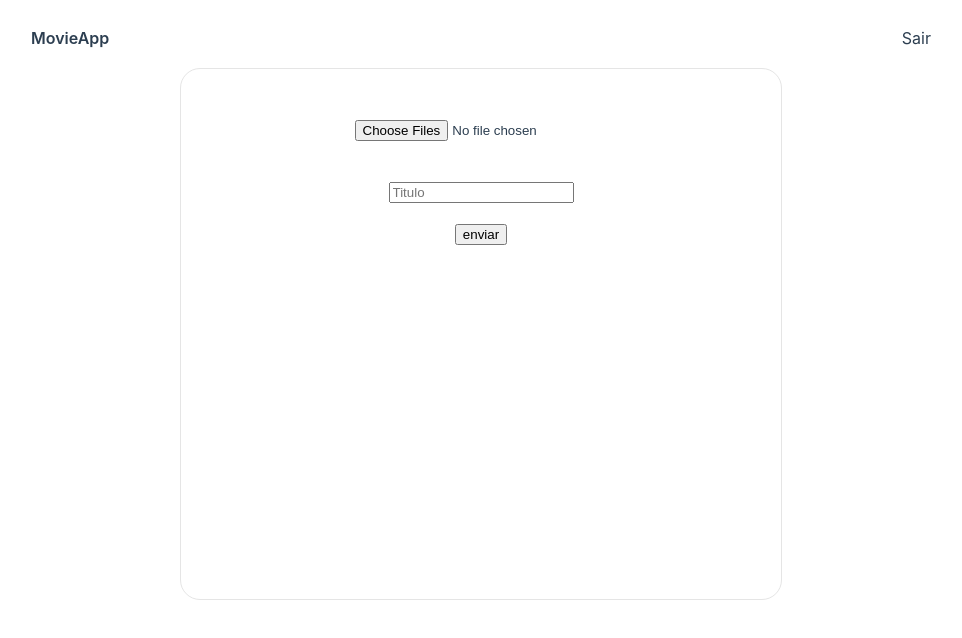
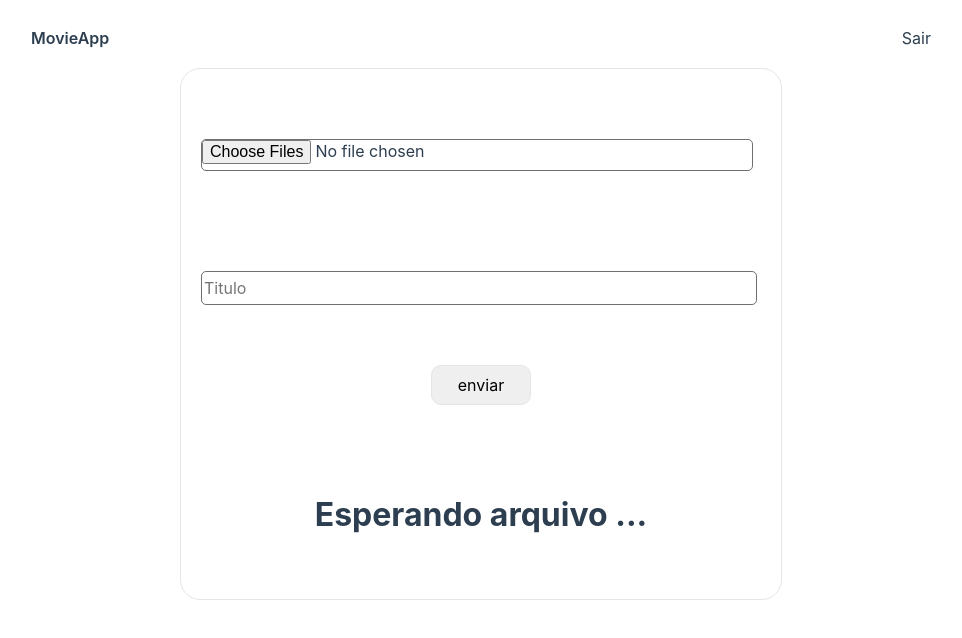
Before and after one commit to dorneles357/app-movie, a Vue app: page /upload in a window 1280 px wide. Shown: the top 638 px of the page, without its empty margins (159-1121 px from the left). Built offline with nearby package versions, Linux system fonts and the light colour scheme.

Commit message:
🎨 ajuste no layout

```diff
--- a/src/components/inputs/UploadInput.vue
+++ b/src/components/inputs/UploadInput.vue
@@ -1,18 +1,19 @@
 <template>
     <form id="box-upload" enctype="multipart/form-data">
-        <form >
+        <form class="input" >
             <br>
             <input type="file"  multiple ref="files" @change.capture.prevent="submitEvent">
             <br>
             <br>
         </form>
-        <form @submit.stop.prevent="submit">
+        <form @submit.stop.prevent="submit" class="input">
             <br>
-            <input type="text" placeholder="Titulo" name="name" id="name" v-model="name" >
+            <input type="text" placeholder="Titulo" name="name" id="name" v-model="name">
             <br>
             <br>
-            <button type="submit">enviar</button>
+            <button type="submit" id="btn">enviar</button>
         </form>
+        <h1 id="msg">Esperando arquivo ...</h1>
     </form>
 
 </template>
@@ -30,16 +31,21 @@ export default {
     methods:{
             submitEvent(event){
                 this.arquive = event.target.files[0];
-                console.log(this.arquive)
             },
             submit(){
               let form  = new FormData();
                 form.append('file', this.arquive);
                 form.append('name', this.name);
 
-                console.log(this.arquive)
-             Movie.store(form).then(res =>{
-                    console.log(res);
+
+                Movie.store(form).then(res =>{
+                    if(res.data && res.data.message === "created"){
+                        document.getElementById('msg').innerHTML = "Ok"
+                    }else{
+                        document.getElementById('msg').innerHTML = "Campo inválido, confira as informações"
+                    }
+
+                    setTimeout(()=>{document.getElementById('msg').innerHTML = "Esperando arquivo ..."}, 3000)
                 })
 
             }
@@ -56,6 +62,35 @@ export default {
     height: 500px;
     max-width: 600px;
 }
+.input{
+    display: flex;
+    flex-direction: column;
+}
+.input > input{
+    font: var(--font-family);
+    border: 1px solid var(--color-input-border);
+    border-radius: 5px;
+    margin: 20px;
+    max-width: 550px;
+    height: 30px;
+}
+#btn{
+    margin:auto;
+/*         margin-top: 50px;
+    margin-bottom: 20px; */
+    font: var(--font-family);
+    height: 40px;
+    width: 100px;
+    border: 1px solid var(--color-border);
+    border-radius: 10px;
+}
+#btn:hover{
+    color: var(--color-link);
+}
 
+#msg{
+    padding-top: 50px;
+    margin-top: 40px;
+}
 
 </style>
```
